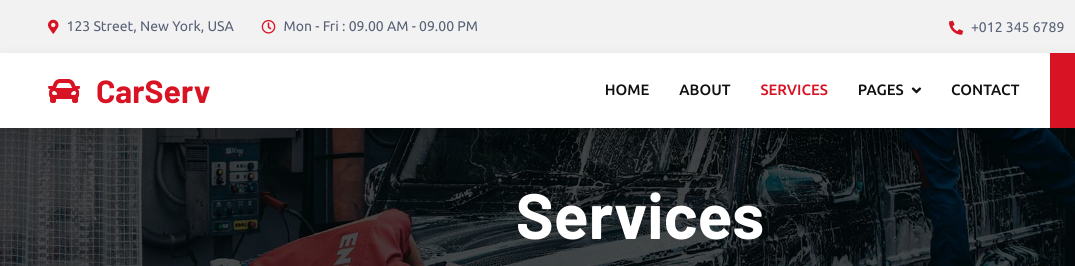
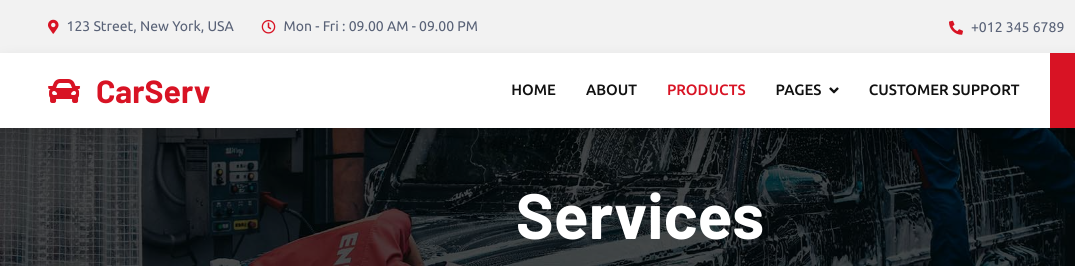
Before and after one commit to odeflitch3/golf, a plain HTML site: page service.html in a window 1280 px wide. Shown: the top 266 px of the page, 0-1075 px from the left. Drawn offline with nearby package versions, Linux system fonts and the light colour scheme.

Commit message:
Update service.html

```diff
--- a/service.html
+++ b/service.html
@@ -84,17 +84,17 @@
             <div class="navbar-nav ms-auto p-4 p-lg-0">
                 <a href="index.html" class="nav-item nav-link">Home</a>
                 <a href="about.html" class="nav-item nav-link">About</a>
-                <a href="service.html" class="nav-item nav-link active">Services</a>
+                <a href="service.html" class="nav-item nav-link active">Products</a>
                 <div class="nav-item dropdown">
                     <a href="#" class="nav-link dropdown-toggle" data-bs-toggle="dropdown">Pages</a>
                     <div class="dropdown-menu fade-up m-0">
-                        <a href="booking.html" class="dropdown-item">Booking</a>
-                        <a href="team.html" class="dropdown-item">Technicians</a>
-                        <a href="testimonial.html" class="dropdown-item">Testimonial</a>
+                        <a href="booking.html" class="dropdown-item">Products</a>
+                        <a href="team.html" class="dropdown-item">Our Team</a>
+                        <a href="testimonial.html" class="dropdown-item">About Us</a>
                         <a href="404.html" class="dropdown-item">404 Page</a>
                     </div>
                 </div>
-                <a href="contact.html" class="nav-item nav-link">Contact</a>
+                <a href="contact.html" class="nav-item nav-link">Customer Support</a>
             </div>
             <a href="" class="btn btn-primary py-4 px-lg-5 d-none d-lg-block">Get A Quote<i class="fa fa-arrow-right ms-3"></i></a>
         </div>
```
